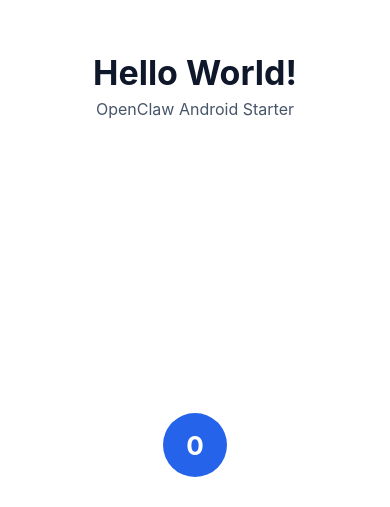
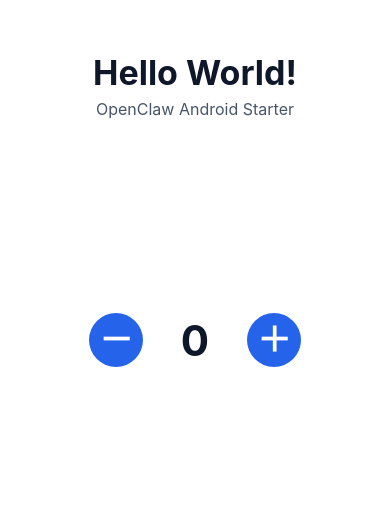
Before and after one commit to kingjjygame-cmd/Openclaw-build-repo, a React Native app in the folder app-android-todo/: screen / in a window 390 px wide. Shown: the part 337-844 px from the top of the page. Built offline with nearby package versions, Linux system fonts and the light colour scheme.

Commit message:
feat(app): add +/- counter controls with centered number

```diff
--- a/app-android-todo/App.js
+++ b/app-android-todo/App.js
@@ -9,15 +9,21 @@ export default function App() {
       <Text style={styles.title}>Hello World!</Text>
       <Text style={styles.subtitle}>OpenClaw Android Starter</Text>
 
-      <View style={styles.fabWrap}>
+      <View style={styles.counterWrap}>
+        <Pressable
+          onPress={() => setCount((prev) => prev - 1)}
+          style={({ pressed }) => [styles.btn, pressed && styles.btnPressed]}
+        >
+          <Text style={styles.btnText}>－</Text>
+        </Pressable>
+
+        <Text style={styles.counterText}>{count}</Text>
+
         <Pressable
           onPress={() => setCount((prev) => prev + 1)}
-          style={({ pressed }) => [
-            styles.fab,
-            pressed && styles.fabPressed,
-          ]}
+          style={({ pressed }) => [styles.btn, pressed && styles.btnPressed]}
         >
-          <Text style={styles.fabText}>{count}</Text>
+          <Text style={styles.btnText}>＋</Text>
         </Pressable>
       </View>
     </View>
@@ -41,29 +47,40 @@ const styles = StyleSheet.create({
     fontSize: 16,
     color: '#475569',
   },
-  fabWrap: {
+  counterWrap: {
     position: 'absolute',
     left: 0,
     right: 0,
-    bottom: 30,
+    bottom: 140,
+    flexDirection: 'row',
     alignItems: 'center',
+    justifyContent: 'center',
+    gap: 16,
   },
-  fab: {
-    width: 64,
-    height: 64,
-    borderRadius: 32,
+  counterText: {
+    fontSize: 42,
+    color: '#0f172a',
+    fontWeight: '700',
+    minWidth: 72,
+    textAlign: 'center',
+  },
+  btn: {
+    width: 54,
+    height: 54,
+    borderRadius: 27,
     backgroundColor: '#2563eb',
     alignItems: 'center',
     justifyContent: 'center',
-    elevation: 6,
+    elevation: 5,
   },
-  fabPressed: {
+  btnPressed: {
     backgroundColor: '#1d4ed8',
     transform: [{ scale: 0.96 }],
   },
-  fabText: {
-    fontSize: 26,
+  btnText: {
+    fontSize: 34,
     color: '#fff',
     fontWeight: '700',
+    lineHeight: 36,
   },
 });
```
Also changed, not shown: 1 other file (tests, documents, lock files or other folders).
